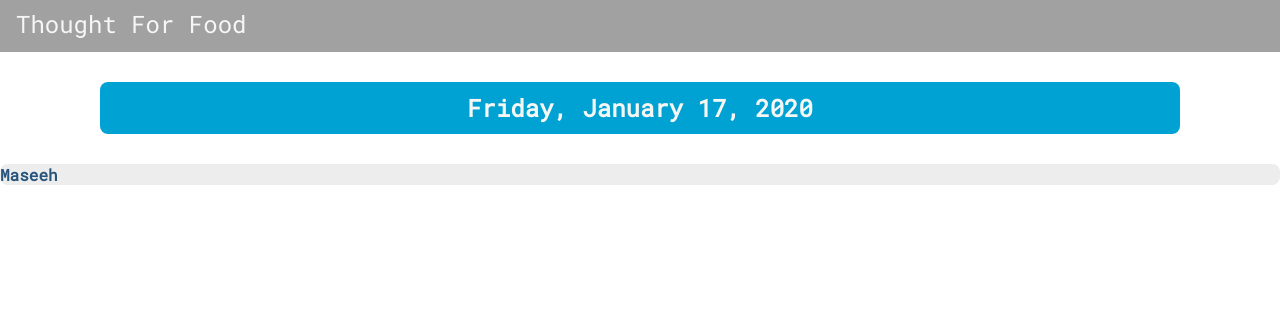
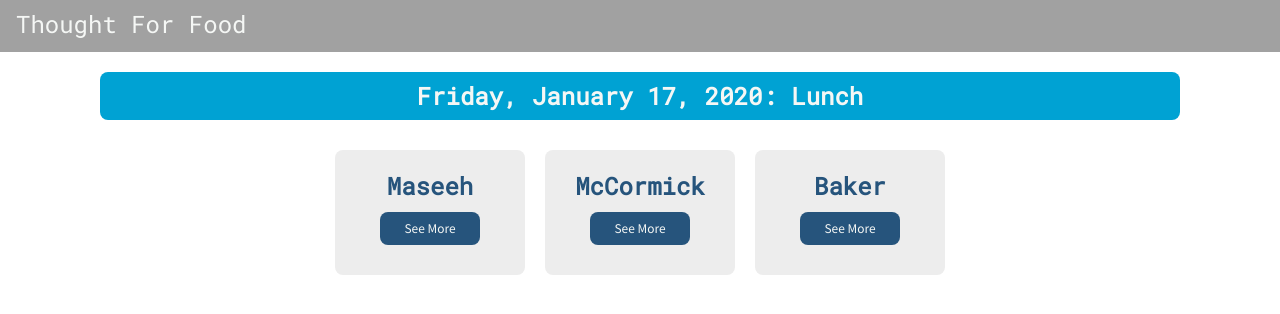
Before and after one commit to weblab-class/maseeh5, a React app: page /home in a window 1280 px wide. Shown: the top 314 px of the page. Built offline with nearby package versions, Linux system fonts and the light colour scheme; no server answers; the HTML template or start-up script is replaced by a standard one.

Commit message:
main home page
NEED TO ADD RATING AND VENUES API

```diff
--- a/client/src/components/modules/VenueCard.css
+++ b/client/src/components/modules/VenueCard.css
@@ -2,4 +2,16 @@
   background-color: var(--lightgray);
   border-radius: var(--s);
   color: var(--secondary);
+  font-size: var(--l);
+  padding: 20px;
+  margin: 10px;
+  width: 150px;
 }
+
+.VenueCard-button {
+  padding: var(--s) var(--l);
+  border: 0;
+  background-color: var(--secondary);
+  color: var(--white);
+  margin: 10px;
+}
--- a/client/src/components/modules/VenueCard.js
+++ b/client/src/components/modules/VenueCard.js
@@ -21,8 +21,9 @@ class Login extends Component {
     console.log(this.props);
     return (
       <>
-        <div className="VenueCard-container">
-          <span className="u-bold">{this.props.venue.name}</span>
+        <div className="VenueCard-container u-textCenter">
+          <div className="u-bold">{this.props.venue.name}</div>
+          <button className="VenueCard-button">See More</button>
         </div>
       </>
     );
--- a/client/src/components/modules/VenueList.css
+++ b/client/src/components/modules/VenueList.css
@@ -0,0 +1,3 @@
+.VenueList-container {
+  margin: 15px 0 0 0;
+}
--- a/client/src/components/modules/VenueList.js
+++ b/client/src/components/modules/VenueList.js
@@ -18,6 +18,14 @@ class Login extends Component {
           _id: "lskdajflka",
           name: "Maseeh",
         },
+        {
+          _id: "aldkjfaldk",
+          name: "McCormick",
+        },
+        {
+          _id: "akjd",
+          name: "Baker",
+        },
       ],
     };
   }
@@ -32,7 +40,7 @@ class Login extends Component {
 
   render() {
     return (
-      <div className="VenueList-container">
+      <div className="VenueList-container u-flex u-flex-justifyCenter">
         {this.state.venues.map((venue) => (
           <VenueCard venue={venue} />
         ))}
--- a/client/src/components/pages/Home.css
+++ b/client/src/components/pages/Home.css
@@ -2,8 +2,8 @@
   background-color: var(--primary);
   color: var(--white);
   font-family: var(--primaryFont);
-  margin: 30px 100px;
-  padding: 10px;
   font-size: var(--l);
   border-radius: var(--s);
+  padding: var(--s);
+  margin: 20px 100px;
 }
--- a/client/src/components/pages/Home.js
+++ b/client/src/components/pages/Home.js
@@ -44,10 +44,14 @@ class Home extends Component {
     return (
       <>
         <Navbar userId={this.props.userId} handleLogout={this.props.handleLogout} />
-        <div className="Home-dateCard u-textCenter u-bold">
-          {day}, {month} {currentDate.getDate()}, {currentDate.getFullYear()}
+        <div className="Home-container ">
+          <div className="u-flex-justifyCenter">
+            <div className="Home-dateCard u-textCenter u-bold">
+              {day}, {month} {currentDate.getDate()}, {currentDate.getFullYear()}: Lunch
+            </div>
+          </div>
+          <VenueList />
         </div>
-        <VenueList />
       </>
     );
   }
```
